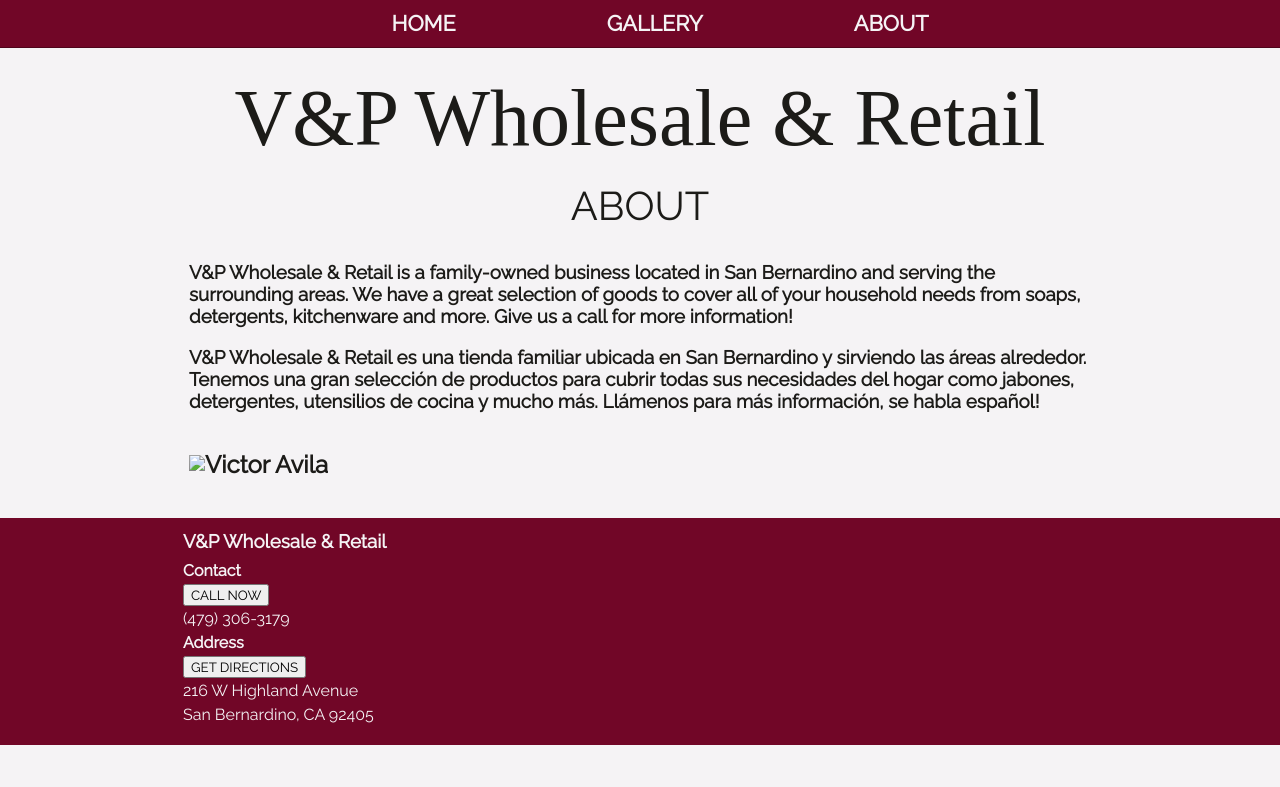
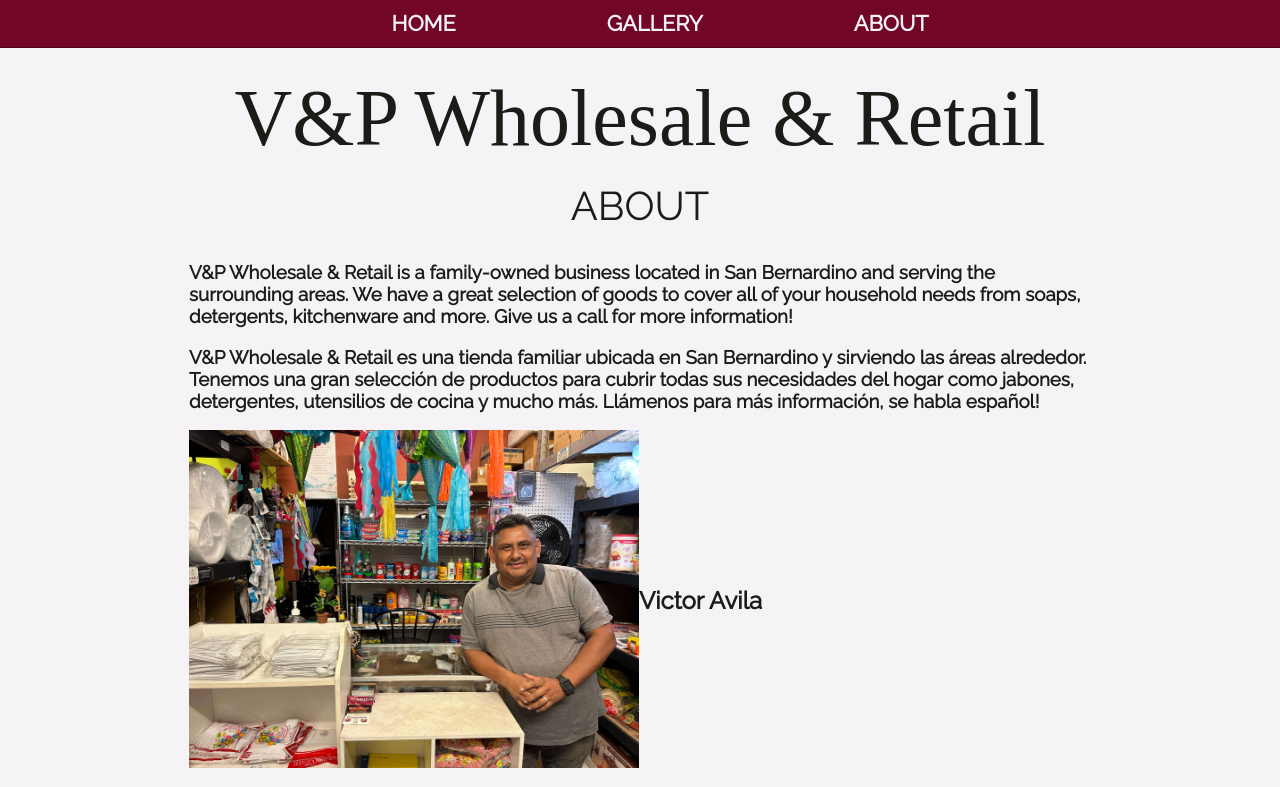
Before and after one commit to CarlosMald/website-vpretail, a plain HTML site: page about.html in a window 1280 px wide. Shown: the top 787 px of the page. Drawn offline with Linux system fonts and the light colour scheme; the site is published under a folder, as on GitHub Pages, so addresses that start at the root find nothing.

Commit message:
Add files via upload

```diff
--- a/about.html
+++ b/about.html
@@ -37,7 +37,7 @@
 
         <section class="content-section container about-container">
             <div>
-                <img class="about-picture1" src="/vp_owner.jpeg">
+                <img class="about-picture1" src="vp_owner.jpeg">
             </div>
             <div class="owner-contact">
                 <h2>
```
